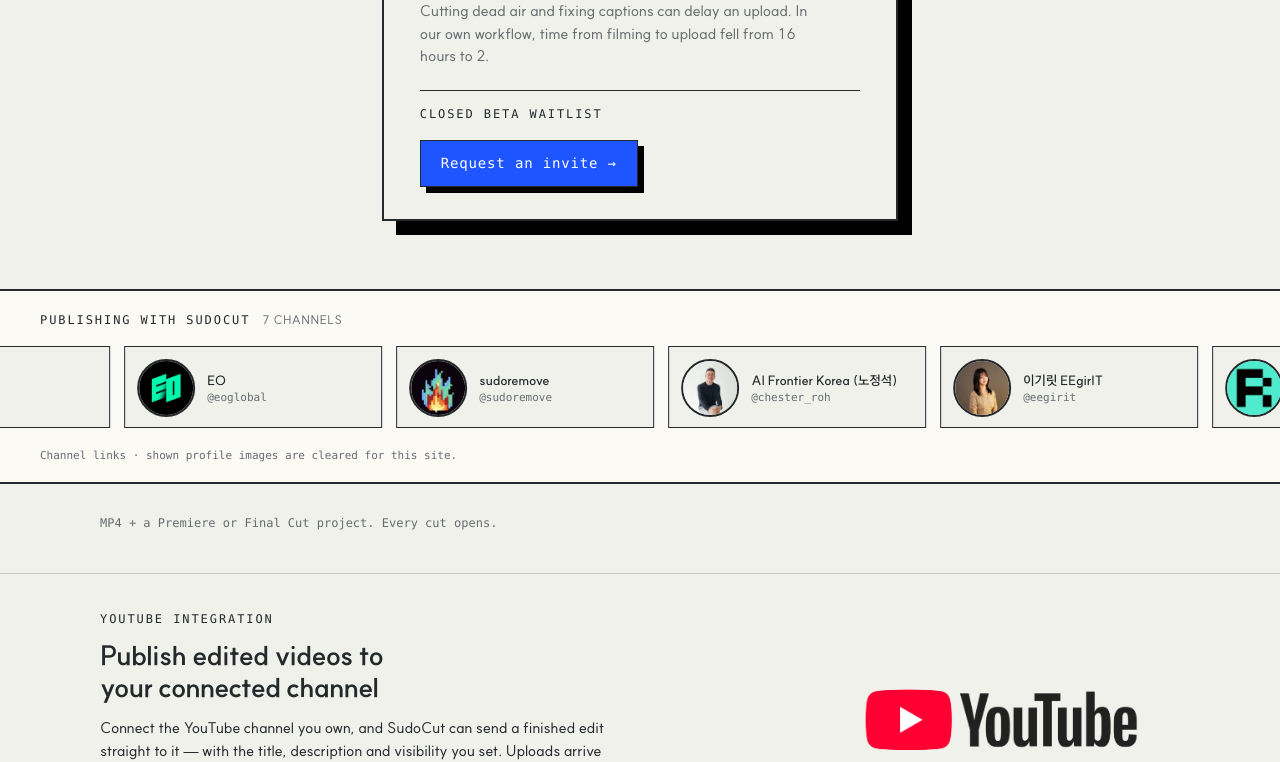
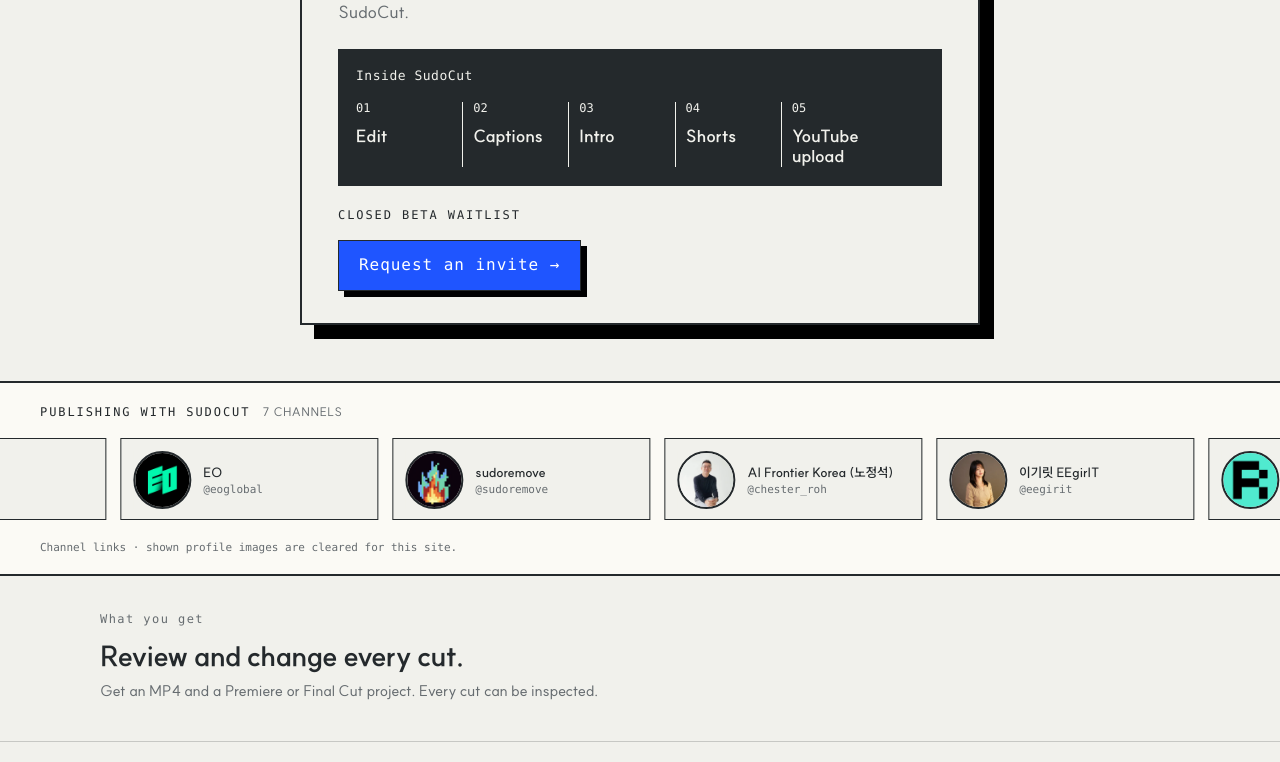
Before and after one commit to sudocut/home, a Next.js app: page /en in a window 1280 px wide. Shown: the part 340-1102 px from the top of the page. Built offline with nearby package versions, Linux system fonts and the light colour scheme; no server answers; a web font is replaced by a local one.

Commit message:
Present SudoCut as the complete video publishing workflow
Focus the homepage on the post-shoot publishing problem, show the five SudoCut workflow steps prominently, and balance the hero layout across screen sizes.

```diff
--- a/app/[locale]/page.tsx
+++ b/app/[locale]/page.tsx
@@ -6,6 +6,7 @@
 import { YouTubeConnect } from "@/components/YouTubeConnect";
 
 type LocaleParams = { locale: string };
+const WORKFLOW_STEPS = ["edit", "captions", "intro", "shorts", "publish"] as const;
 
 export async function generateMetadata({
   params,
@@ -62,6 +63,17 @@
           <p className="sc-kicker">{t("kicker")}</p>
           <h1 className="sc-plate-head">{t("title")}</h1>
           <p className="sc-qualifier">{t("qualifier")}</p>
+          <div className="sc-hero-workflow">
+            <p className="sc-hero-workflow-label">{t("workflow.label")}</p>
+            <ol className="sc-hero-workflow-list">
+              {WORKFLOW_STEPS.map((step, index) => (
+                <li className="sc-hero-workflow-step" key={step}>
+                  <span className="sc-hero-workflow-number">0{index + 1}</span>
+                  <strong>{t(`workflow.${step}`)}</strong>
+                </li>
+              ))}
+            </ol>
+          </div>
           {/* The one cobalt object on this page. */}
           <WaitlistCta />
         </div>
@@ -70,9 +82,11 @@
       {/* Constitution D8 — the only other motion on the page. */}
       <ChannelTicker pitch={7} />
 
-      <div className="sc-wrap">
-        <p className="sc-deliverable">{t("deliverable")}</p>
-      </div>
+      <section className="sc-wrap sc-deliverable">
+        <p className="sc-deliverable-label">{t("deliverableLabel")}</p>
+        <h2 className="sc-deliverable-head">{t("deliverableTitle")}</h2>
+        <p className="sc-deliverable-body">{t("deliverable")}</p>
+      </section>
 
       {/* Last band before the footer, and that adjacency is the point — see the
           header of YouTubeConnect.tsx. Constitution D12. */}
--- a/app/globals.css
+++ b/app/globals.css
@@ -1064,6 +1064,7 @@
   font-variant-numeric: tabular-nums;
   letter-spacing: 0.04em;
   color: var(--sc-content-muted);
+  white-space: nowrap;
 }
 
 /* D8 condition 2: stopped, the band is still complete. The rail scrolls, so a
@@ -1272,12 +1273,15 @@
 
 .sc-stage-body {
   position: relative;
+  width: 100%;
 }
 
 /* Knocked out of the screen. Content never sits directly on dots: at the pitches
    D9 permits, the screen wins every legibility contest it is entered into. */
 .sc-plate {
-  max-width: 620px;
+  width: 100%;
+  max-width: 680px;
+  margin-inline: auto;
   border: 2px solid var(--sc-content);
   background: var(--sc-surface);
   box-shadow: var(--sc-shadow-widget);
@@ -1285,10 +1289,10 @@
 }
 
 .sc-plate-head {
-  margin: 16px 0 14px;
+  margin: 16px 0 16px;
   font-weight: 700;
-  font-size: clamp(32px, 4.2vw, 54px);
-  line-height: 1.04;
+  font-size: clamp(32px, 3.5vw, 48px);
+  line-height: 1.08;
   letter-spacing: -0.025em;
   white-space: pre-line;
   word-break: keep-all;
@@ -1297,23 +1301,125 @@
 /* Short on purpose. The founder cut the page twice; this line anchors the
    operating metric to a concrete self-run channel rather than a generic claim. */
 .sc-qualifier {
+  font-size: 17px;
+  line-height: 1.45;
+  max-width: 44ch;
+}
+
+.sc-hero-workflow {
+  margin-top: 24px;
+  padding: 17px 18px 19px;
+  background: var(--sc-content);
+  color: var(--sc-surface);
+}
+
+.sc-hero-workflow-label {
+  font-family: var(--sc-mono);
+  font-size: 13px;
+  letter-spacing: 0.04em;
+}
+
+.sc-hero-workflow-list {
+  display: grid;
+  grid-template-columns: repeat(4, minmax(0, 1fr)) minmax(0, 1.35fr);
+  margin-top: 16px;
+  padding: 0;
+  list-style: none;
+}
+
+.sc-hero-workflow-step {
+  display: flex;
+  flex-direction: column;
+  min-width: 0;
+  padding-inline: 10px;
+  border-left: 1px solid var(--sc-surface);
+}
+
+.sc-hero-workflow-step:first-child {
+  padding-left: 0;
+  border-left: 0;
+}
+
+.sc-hero-workflow-number {
+  font-family: var(--sc-mono);
+  font-size: 12px;
+  line-height: 1;
+}
+
+.sc-hero-workflow-step strong {
+  margin-top: 12px;
+  font-size: 17px;
+  line-height: 1.2;
+  word-break: keep-all;
+}
+
+@media (max-width: 880px) {
+  .sc-hero-workflow-list {
+    grid-template-columns: repeat(2, minmax(0, 1fr));
+  }
+
+  .sc-hero-workflow-step {
+    padding: 10px 0 10px 12px;
+    border-top: 1px solid var(--sc-surface);
+  }
+
+  .sc-hero-workflow-step:nth-child(2n + 1) {
+    padding-left: 0;
+    border-left: 0;
+  }
+
+  .sc-hero-workflow-step:nth-child(-n + 2) {
+    padding-top: 0;
+    border-top: 0;
+  }
+
+  .sc-hero-workflow-step:last-child {
+    grid-column: span 2;
+    flex-direction: row;
+    align-items: baseline;
+    gap: 12px;
+    padding-bottom: 0;
+  }
+
+  .sc-hero-workflow-step:last-child strong {
+    margin-top: 0;
+  }
+}
+
+.sc-plate .sc-wait {
+  margin-top: 20px;
+  padding-top: 0;
+  border-top: 0;
+}
+
+.sc-plate .sc-btn {
+  font-size: 16px;
+}
+
+/* ── The line the page ends on ──────────────────────────────────────────── */
+
+.sc-deliverable {
+  padding-block: 34px 38px;
+}
+
+.sc-deliverable-label {
+  font-family: var(--sc-mono);
+  font-size: 12px;
+  letter-spacing: 0.12em;
+  color: var(--sc-content-muted);
+}
+
+.sc-deliverable-head {
+  margin-top: 10px;
+  font-size: clamp(22px, 2.2vw, 28px);
+  font-weight: 700;
+  line-height: 1.2;
+}
+
+.sc-deliverable-body {
+  margin-top: 8px;
   font-size: 15px;
   line-height: 1.5;
-  max-width: 42ch;
-  color: var(--sc-content-muted);
-}
-
-.sc-plate .sc-wait {
-  margin-top: 22px;
-  padding-top: 14px;
-}
-
-/* ── The line the page ends on ──────────────────────────────────────────── */
-
-.sc-deliverable {
-  padding: 30px 0 40px;
-  font-family: var(--sc-mono);
-  font-size: 12px;
   color: var(--sc-content-muted);
 }
 
@@ -1427,7 +1533,7 @@
 /* ── r7 DRIFT ───────────────────────────────────────────────────────────── */
 
 .sc-stage {
-  min-height: 560px;
+  min-height: 620px;
 }
 
 @media (max-width: 880px) {
@@ -1448,7 +1554,7 @@
    thing left holding the bottom of the band, so it needs the room to read as a
    field rather than as a strip behind a card. */
 .sc-stage {
-  min-height: 560px;
+  min-height: 620px;
   display: grid;
   align-content: center;
   padding-bottom: 56px;
--- a/messages/en.json
+++ b/messages/en.json
@@ -1,8 +1,8 @@
 {
   "meta": {
-    "title": "SudoCut — Less footage. More story.",
+    "title": "SudoCut — Edit and publish in one place",
     "titleTemplate": "{page} — SudoCut",
-    "description": "SudoCut removes the boring parts from long spoken footage. Join the closed-beta waitlist."
+    "description": "Edit videos, add captions and intros, create Shorts, and upload to YouTube in one SudoCut workflow."
   },
   "nav": {
     "skipToContent": "Skip to content",
@@ -22,7 +22,7 @@
     }
   },
   "footer": {
-    "tagline": "Less footage. More story.",
+    "tagline": "Get your recorded videos published on time.",
     "rights": "© {year} SudoCut",
     "linksLabel": "Footer",
     "privacy": "We use your address and channel only to review and send invites. Ask us and we'll delete them."
@@ -34,9 +34,19 @@
   },
   "home": {
     "kicker": "From podcasts and interviews to solo videos",
-    "title": "Filming is done.\nStill not published?",
-    "qualifier": "Cutting dead air and fixing captions can delay an upload. In our own workflow, time from filming to upload fell from 16 hours to 2.",
-    "deliverable": "MP4 + a Premiere or Final Cut project. Every cut opens.",
+    "title": "Finished recording.\nStill not published?",
+    "qualifier": "Finish everything that follows a recording in one place: SudoCut.",
+    "workflow": {
+      "label": "Inside SudoCut",
+      "edit": "Edit",
+      "captions": "Captions",
+      "intro": "Intro",
+      "shorts": "Shorts",
+      "publish": "YouTube upload"
+    },
+    "deliverableLabel": "What you get",
+    "deliverableTitle": "Review and change every cut.",
+    "deliverable": "Get an MP4 and a Premiere or Final Cut project. Every cut can be inspected.",
     "channels": {
       "label": "Publishing with SudoCut",
       "count": "7 channels",
@@ -44,9 +54,9 @@
     },
     "youtube": {
       "label": "YouTube integration",
-      "title": "Publish edited videos to your connected channel",
-      "body": "Connect the YouTube channel you own, and SudoCut can send a finished edit straight to it — with the title, description and visibility you set. Uploads arrive private by default, so you decide when anything goes public.",
-      "note": "Closed beta. Connecting a channel is optional; edits download as MP4 and a project file either way.",
+      "title": "Publish the edit you approved to your channel.",
+      "body": "Connect your YouTube channel and send the finished video with the title, description, and visibility you set. Uploads are private by default.",
+      "note": "Channel connection is optional. You can still download the MP4 and project file.",
       "logoAlt": "YouTube",
       "newTab": "(opens youtube.com in a new tab)"
     }
--- a/messages/ko.json
+++ b/messages/ko.json
@@ -1,8 +1,8 @@
 {
   "meta": {
-    "title": "SudoCut — 지루한 부분은 덜어냅니다.",
+    "title": "SudoCut — 편집부터 게시까지 한곳에서",
     "titleTemplate": "{page} — SudoCut",
-    "description": "SudoCut은 긴 말 영상의 지루한 부분을 덜어냅니다. 비공개 베타를 신청하세요."
+    "description": "SudoCut에서 영상 편집, 자막, 인트로, 쇼츠 제작부터 YouTube 업로드까지 이어서 작업하세요."
   },
   "nav": {
     "skipToContent": "본문으로 건너뛰기",
@@ -22,7 +22,7 @@
     }
   },
   "footer": {
-    "tagline": "지루한 부분은 덜어냅니다.",
+    "tagline": "촬영한 영상을 제때 올릴 수 있도록.",
     "rights": "© {year} SudoCut",
     "linksLabel": "푸터",
     "privacy": "이메일과 채널 링크는 초대 검토와 발송에만 씁니다."
@@ -35,18 +35,28 @@
   "home": {
     "kicker": "팟캐스트부터 인터뷰, 혼자 진행하는 영상까지",
     "title": "촬영은 끝났는데,\n업로드는 아직인가요?",
-    "qualifier": "긴 촬영본의 빈 구간을 자르고 자막을 고치는 동안 업로드가 밀립니다. SudoCut 내부 측정에서 촬영 완료부터 업로드까지 16시간이 2시간으로 줄었습니다.",
+    "qualifier": "촬영이 끝난 뒤 이어지는 작업, SudoCut 한곳에서 끝내세요.",
+    "workflow": {
+      "label": "SudoCut 안에서",
+      "edit": "편집",
+      "captions": "자막",
+      "intro": "인트로",
+      "shorts": "쇼츠",
+      "publish": "YouTube 게시"
+    },
+    "deliverableLabel": "제공 결과물",
+    "deliverableTitle": "컷은 확인하고 다시 고칠 수 있습니다.",
     "deliverable": "MP4와 프리미어 또는 파이널컷 프로젝트를 함께 제공합니다. 잘린 컷은 프로젝트에서 확인할 수 있습니다.",
     "channels": {
-      "label": "SudoCut으로 편집한 영상을 올리는 채널",
+      "label": "SudoCut으로 영상을 올리는 채널",
       "count": "7개 채널",
       "note": "각 카드는 YouTube 채널로 연결됩니다."
     },
     "youtube": {
       "label": "YouTube 연동",
-      "title": "편집한 영상을 연결된 채널에 게시",
-      "body": "직접 운영하는 YouTube 채널을 연결하면, 완성된 편집본을 지정한 제목·설명·공개 범위로 그 채널에 바로 보낼 수 있습니다. 업로드는 기본이 비공개라, 공개 시점은 이용자가 정합니다.",
-      "note": "비공개 베타입니다. 채널 연결은 선택이고, 연결하지 않아도 MP4와 프로젝트 파일은 그대로 내려받습니다.",
+      "title": "확인한 영상을 내 채널에 올립니다.",
+      "body": "YouTube 채널을 연결하면 제목·설명·공개 범위를 정해 완성본을 바로 보낼 수 있습니다. 업로드는 기본 비공개입니다.",
+      "note": "채널 연결은 선택입니다. 연결하지 않아도 MP4와 프로젝트 파일을 내려받을 수 있습니다.",
       "logoAlt": "YouTube",
       "newTab": "(youtube.com이 새 탭에서 열립니다)"
     }
```
